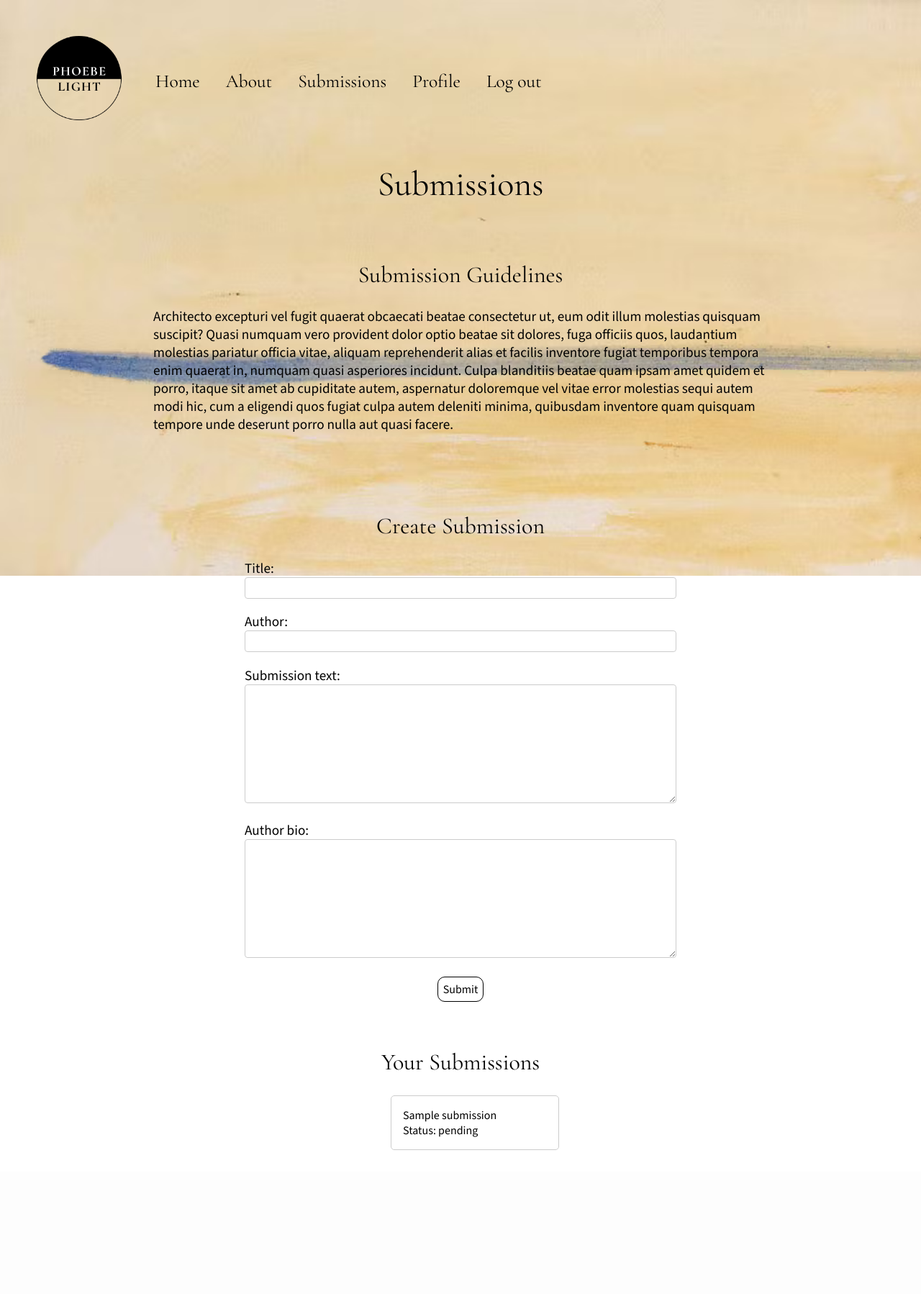
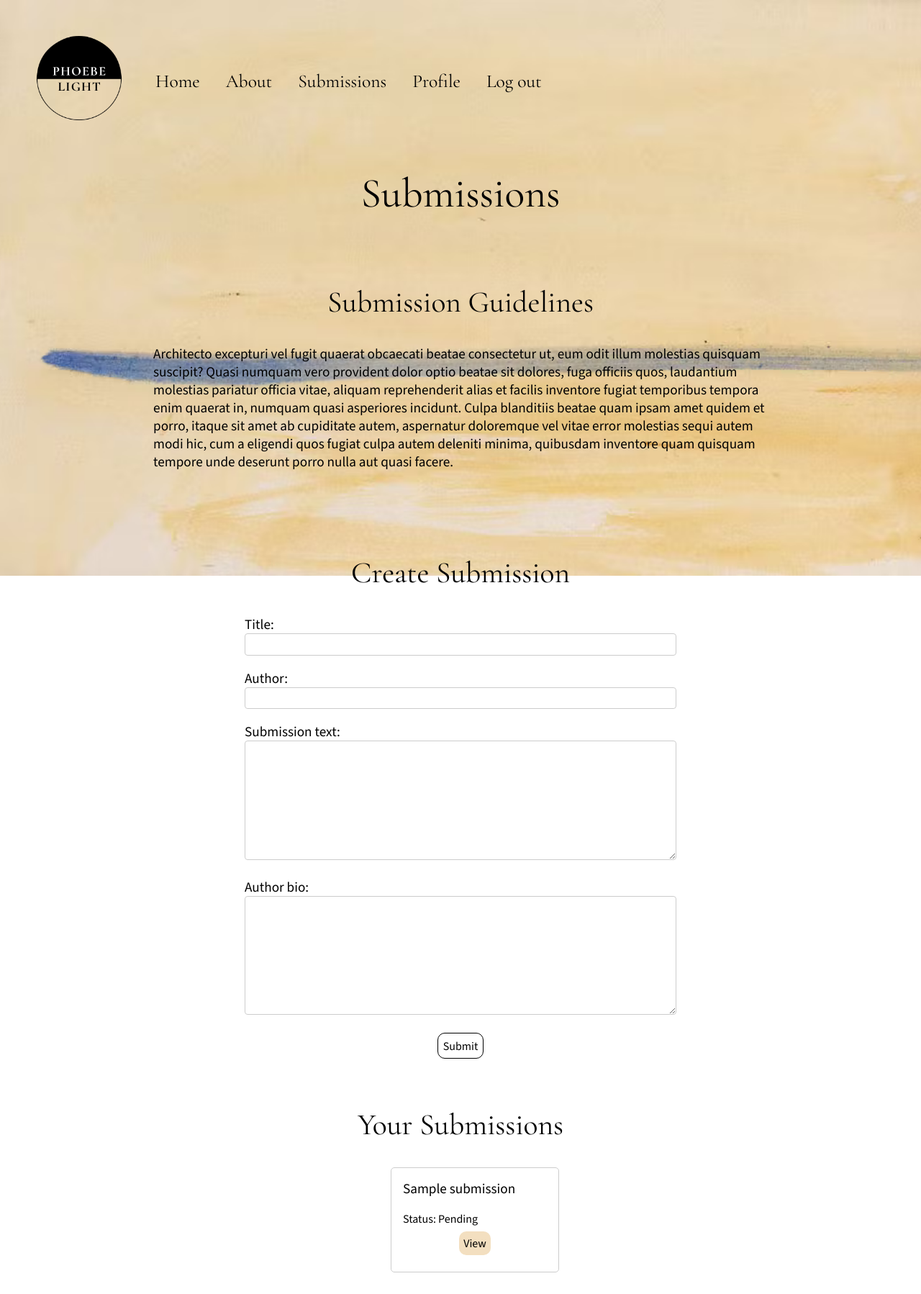
Before and after one commit to annamiriams/phoebe-light, a Django app: page /submissions/ in a window 1280 px wide. Shown: the whole page at 72% size. Before the commit the page ends 1598 px from the top, so only its background shows below. Run offline with Django 5.2, Linux system fonts and the light colour scheme; a user stored in the database is signed in; tables that the repository leaves empty hold one stand-in row (values such as "Sample post").

Commit message:
ongoing styling changes; added buttons for ux; created submission-detail, and built functionality for update and delete

```diff
--- a/main_app/static/css/base.css
+++ b/main_app/static/css/base.css
@@ -30,11 +30,20 @@ ul {
 
 h1 {
     text-align: center;
-    font-size: 3em;
+    font-size: 3.6em;
 }
 
 h2 {
-    font-size: 2em;
+    font-size: 2.6em;
+}
+
+h3 {
+    font-family: "Source Sans 3", sans-serif;
+    font-optical-sizing: auto;
+    font-weight: 300;
+    font-style: normal;
+    font-size: 1.2em;
+    margin: 0 0 1em 0;
 }
 
 p {
@@ -45,7 +54,8 @@ p {
     font-size: 1.2em;
 }
 
-.btn-primary {
+.btn-primary,
+.btn-secondary {
     font-family: "Source Sans 3", sans-serif;
     font-weight: 300;
     font-style: normal;
@@ -57,3 +67,39 @@ p {
     background-color: rgba(255, 255, 255, 0.6);
     cursor: pointer;
 }
+
+.btn-secondary {
+    display: flex;
+    justify-content: center;
+    align-items: center;
+    margin: .4em;
+    max-width: fit-content;
+    background-color: rgba(235, 202, 150, 0.6);
+    border: none;
+
+    font-family: "Source Sans 3", sans-serif;
+    font-weight: 300;
+    font-style: normal;
+    font-size: 1em;
+}
+
+.login-container {
+    display: flex;
+    align-items: center;
+    justify-content: center;
+}
+
+.login-prompt {
+    display: flex;
+    flex-direction: column;
+    align-items: center;
+    gap: 1em;
+    text-align: center;
+    margin: 3em auto;
+    max-width: 500px;
+}
+
+.login-prompt a {
+    display: inline-block;
+    text-align: center;
+}
--- a/main_app/static/css/submissions.css
+++ b/main_app/static/css/submissions.css
@@ -10,6 +10,10 @@
     width: 100%;
     box-sizing: border-box;
     padding: 0.5em;
+}
+
+.submission-container p {
+    font-weight: 400;
 }
 
 form input,
@@ -44,6 +48,7 @@ form textarea {
     justify-content: center;
 }
 
+.submission-container span,
 .btn-submit button,
 .submission-container label,
 .submission-item a,
@@ -74,6 +79,7 @@ form textarea {
 .submission-item {
     display: flex;
     flex-direction: column;
+    justify-content: space-between;
     border: 1px solid #ccc;
     padding: 1em;
     border-radius: 5px;
@@ -85,19 +91,16 @@ form textarea {
 
 .submission-item a {
     font-weight: 500;
+    align-self: center;
 }
 
-.login-prompt {
+.submission-actions {
     display: flex;
-    flex-direction: column;
+    justify-content: center;
     align-items: center;
     gap: 1em;
-    text-align: center;
-    margin: 3em auto;
-    max-width: 500px;
 }
 
-.login-prompt a {
-    display: inline-block;
-    text-align: center;
+#issue-title {
+    font-size: 1.2em;
 }
--- a/main_app/templates/main_app/submission_form.html
+++ b/main_app/templates/main_app/submission_form.html
@@ -28,21 +28,30 @@
     </form>
 </div>
 
+{% if not is_update %}
 <div class='user-submissions'>
     <h2 class='submission-heading'>Your Submissions</h2>
     {% if submissions %}
     <ul>
         {% for submission in submissions %}
+        {% comment %} <a href='{% url ' submission-detail' submission.id %}'> {% endcomment %}
             <li class='submission-item'>
-                        <a href=''>{{ submission.title }}</a>
-                        <span>Status: {{ submission.approval_status }}</span>
+                <h3 class='submission-title'>{{ submission.title }}</h3>
+                <span>Status: {{ submission.approval_status|capfirst }}</span>
+                {% if submission.approval_status == 'accepted' %}
+                <span>Published in: {{ submission.approved_issue}}</span>
+                <br>
+                {% endif %}
+                <a href='{% url 'submission-detail' submission.id %}' class='btn-secondary'>View</a>
             </li>
+            {% comment %} </a> {% endcomment %}
             {% endfor %}
     </ul>
     {% else %}
     <p>Looks like you haven't submitted yet.</p>
     {% endif %}
 </div>
+{% endif %}
 
 {% else %}
 <div class='login-prompt'>
--- a/main_app/urls.py
+++ b/main_app/urls.py
@@ -5,4 +5,7 @@ urlpatterns = [
     path('', views.home, name='home'),
     path('about/', views.about, name='about'),
     path('submissions/', views.SubmissionCreate.as_view(), name='submissions'),
+    path('submissions/<int:pk>/', views.SubmissionDetail.as_view(), name='submission-detail'),
+    path('submissions/<int:pk>/update/', views.SubmissionUpdate.as_view(), name='submission-update'),
+    path('submissions/<int:pk>/delete/', views.SubmissionDelete.as_view(), name='submission-delete'),
 ]
--- a/main_app/views.py
+++ b/main_app/views.py
@@ -1,7 +1,9 @@
 from django.shortcuts import render
-from django.views.generic import CreateView
+from django.views.generic.edit import CreateView, UpdateView, DeleteView
+from django.views.generic import DetailView
 from .models import Submission, Issue
 from .forms import SubmissionForm
+from django.urls import reverse_lazy
 
 def home(request):
     return render(request, 'home.html')
@@ -27,3 +29,29 @@ class SubmissionCreate(CreateView):
         else:
             context['submissions'] = None
         return context
+
+class SubmissionDetail(DetailView):
+    model = Submission
+
+class SubmissionUpdate(UpdateView):
+    model = Submission
+    fields = [
+        'title',
+        'author',
+        'submission_text',
+        'author_bio',
+    ]
+
+    # Return to details page using reverse_lazy, which doesn't generate the URL immediately.
+    def get_success_url(self):
+        return reverse_lazy('submission-detail', kwargs={'pk': self.object.pk})
+
+    # Pass a context variable to SubmissionUpdate view so that I can remove user submissions from the update page.
+    def get_context_data(self, **kwargs):
+        context = super().get_context_data(**kwargs)
+        context['is_update'] = True
+        return context
+
+class SubmissionDelete(DeleteView):
+    model = Submission
+    success_url = '/'
--- a/templates/base.html
+++ b/templates/base.html
@@ -18,6 +18,7 @@
     <link href="https://fonts.googleapis.com/css2?family=Cormorant+Garamond:ital,wght@0,300..700;1,300..700&family=Source+Sans+3:ital,wght@0,200..900;1,200..900&display=swap" rel="stylesheet">
 
     <title>Phoebe Light</title>
+    <link rel="icon" type="image/x-icon" href="{% static 'images/favicon.ico' %}">
 
     {% block head %}
     {% endblock %}
```
Also changed, not shown: accounts/templates/accounts/login.html (+10 -5 lines), accounts/templates/accounts/register.html (+10 -5 lines), main_app/templates/main_app/submission_confirm_delete.html (added, +18 -0 lines), main_app/templates/main_app/submission_detail.html (added, +38 -0 lines), main_app/static/images/favicon.ico (added), 1 other file. Lines whose indentation alone changed are shown as unchanged.
